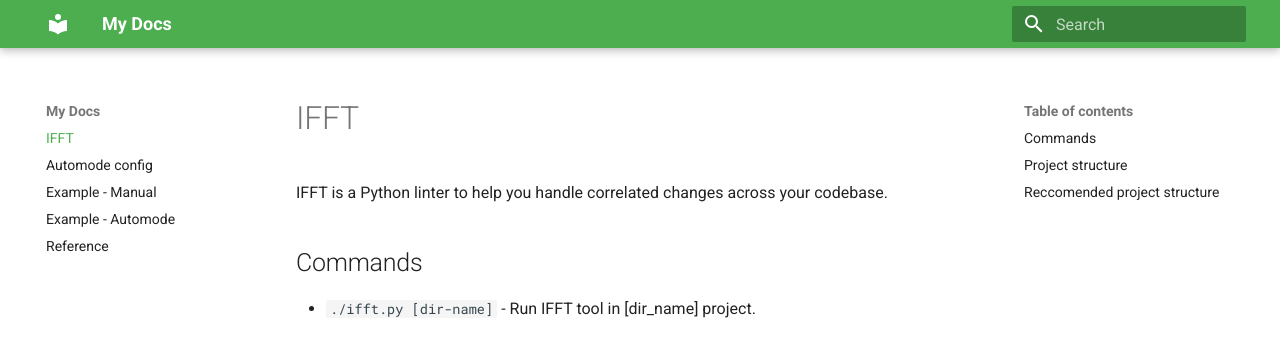
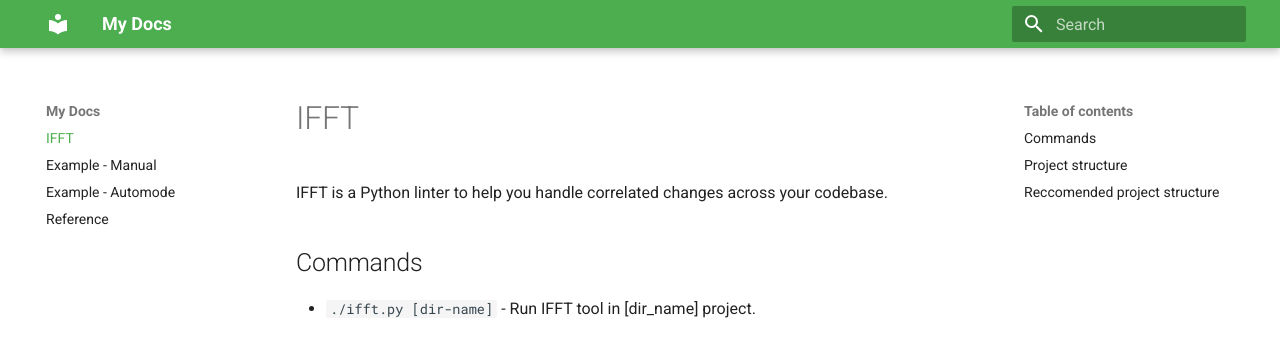
Before and after one commit to thiagosantos0/IFFT, an MkDocs documentation site: the page built from docs/index.md, in a window 1280 px wide. Shown: the top 349 px of the page. Built offline with MkDocs 1.6.1 and Material for MkDocs 9.7.7, drawn with Linux system fonts in a browser that asks for light colours.

Commit message:
#docs removing the configuration.md file and automode condif section as it is already covered inside 'Example - Automode' secntion

```diff
--- a/mkdocs.yml
+++ b/mkdocs.yml
@@ -15,7 +15,6 @@ plugins:
 
 nav:
   - index.md
-  - Automode config: configuration.md
   - Example - Manual: tutorial-example-manual.md
   - Example - Automode: 'tutorial-example-automode.md'
   - reference.md
```
Also changed, not shown: docs/configuration.md (deleted, +0 -1 lines).
